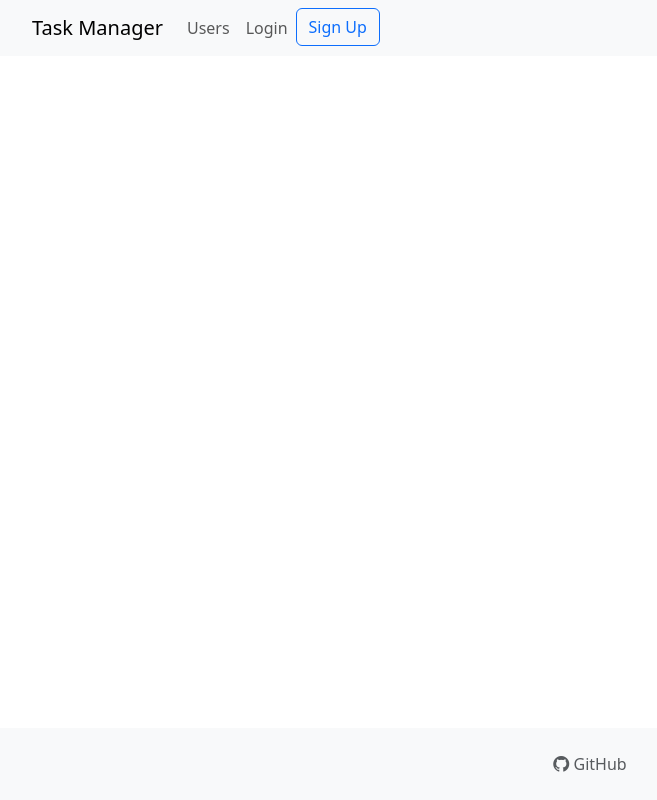
After one commit to i-pichurov/python-project-52, a Django app: template task_manager/templates/base.html in a window 1280 px wide. The commit adds this page. Shown: the whole page, without its empty margins (50-707 px from the left). Run offline with Django 5.2, Linux system fonts and the light colour scheme; the template is opened without the code that fills it, so the values that code supplies are empty; some libraries are stand-ins or nearby versions.

Commit message:
add base.html + localization

```diff
--- a/pyproject.toml
+++ b/pyproject.toml
@@ -7,6 +7,7 @@ requires-python = ">=3.10"
 dependencies = [
     "dj-database-url>=2.3.0",
     "django>=5.2",
+    "django-bootstrap5>=25.1",
     "flake8>=7.2.0",
     "gunicorn>=23.0.0",
     "psycopg2-binary>=2.9.10",
--- /dev/null
+++ b/task_manager/templates/base.html
@@ -0,0 +1,53 @@
+{% load django_bootstrap5 %}
+{% load i18n %}
+<!DOCTYPE html>
+<html lang="en" class="h-100">
+<head>
+    {% bootstrap_css %}
+    <link href="https://cdn.jsdelivr.net/npm/bootstrap-icons@1.11.1/font/bootstrap-icons.css" rel="stylesheet">
+    <meta charset="utf-8">
+    <title>{% trans "Task manager" %}</title>
+</head>
+<body class="d-flex flex-column min-vh-100">
+    <header>
+        {% block header %}
+        <nav class="navbar navbar-expand-lg navbar-light bg-light mb-4">
+            <div class="container">
+                <a class="navbar-brand" href="#">{% trans "Task Manager" %}</a>
+                <div class="collapse navbar-collapse justify-content-start">
+                    <ul class="navbar-nav">
+                        <li class="nav-item">
+                            <a class="nav-link" href="#">{% trans "Users" %}</a>
+                        </li>
+                        <li class="nav-item">
+                            <a class="nav-link" href="#">{% trans "Login" %}</a>
+                        </li>
+                        <li class="nav-item">
+                            <a class="btn btn-outline-primary" href="#">{% trans "Sign Up" %}</a>
+                        </li>
+                    </ul>
+                </div>
+            </div>
+        </nav>
+        {% endblock %}
+    </header>
+
+    <main class="container flex-grow-1">
+        {% block content %}{% endblock %}
+    </main>
+
+    {% block footer %}
+    <footer class="bg-light text-center text-lg-start mt-auto">
+        <div class="container p-4">
+            <div class="text-center">
+                <a href="https://github.com/i-pichurov/" class="text-decoration-none text-muted" target="_blank">
+                    <i class="bi bi-github"></i> GitHub
+                </a>
+            </div>
+        </div>
+    </footer>
+    {% endblock %}
+
+    {% bootstrap_javascript %}
+</body>
+</html>
--- a/task_manager/templates/index.html
+++ b/task_manager/templates/index.html
@@ -1 +1,5 @@
-<h1>Hello, World!</h1>
+{% extends "base.html" %}
+
+{% block content %}
+    <h1>Hello, World!</h1>
+{% endblock %}
```
Also changed, not shown: task_manager/settings.py (+15 -1 lines), locale/ru/LC_MESSAGES/django.po (added), 2 other files.
